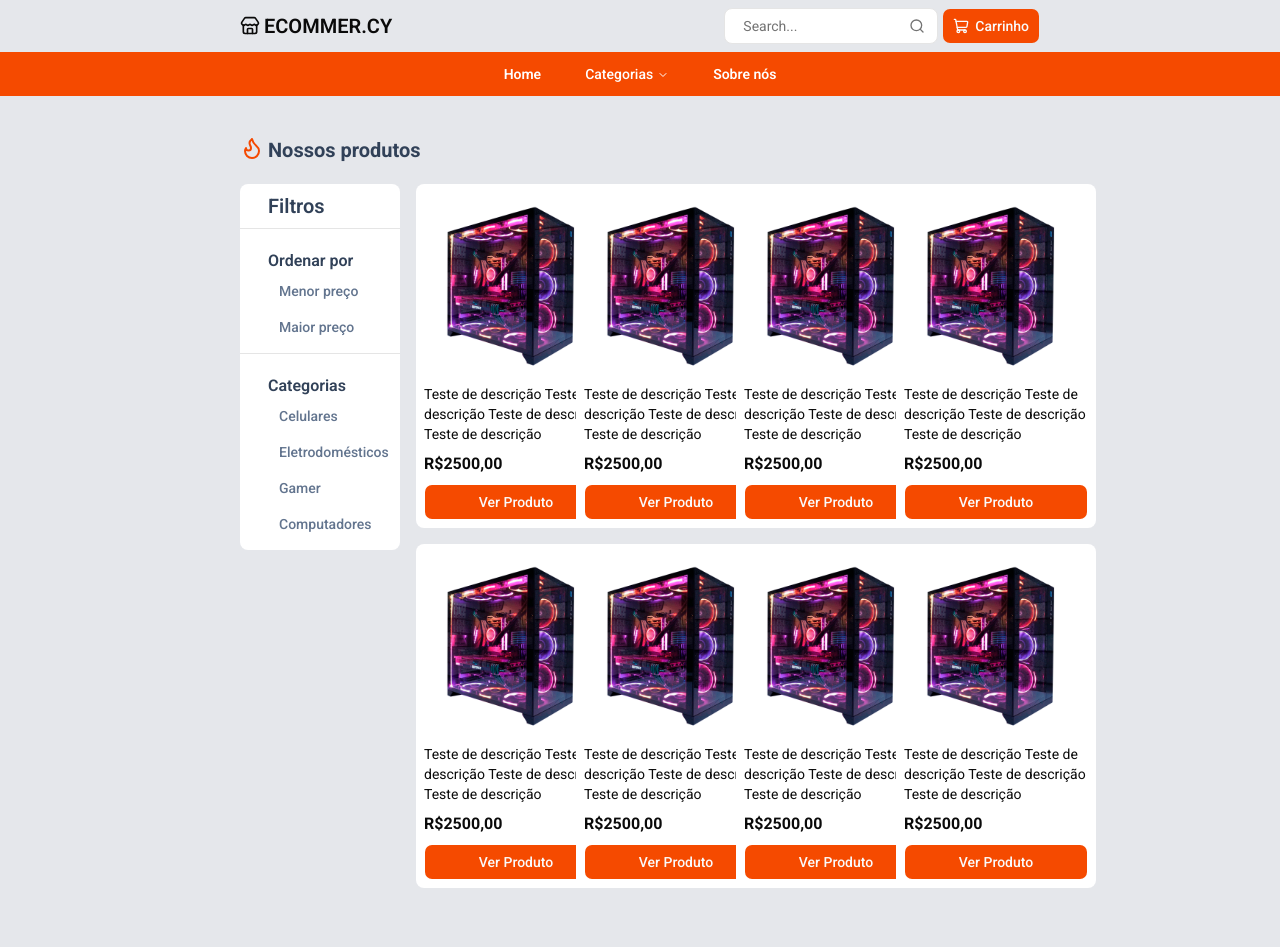
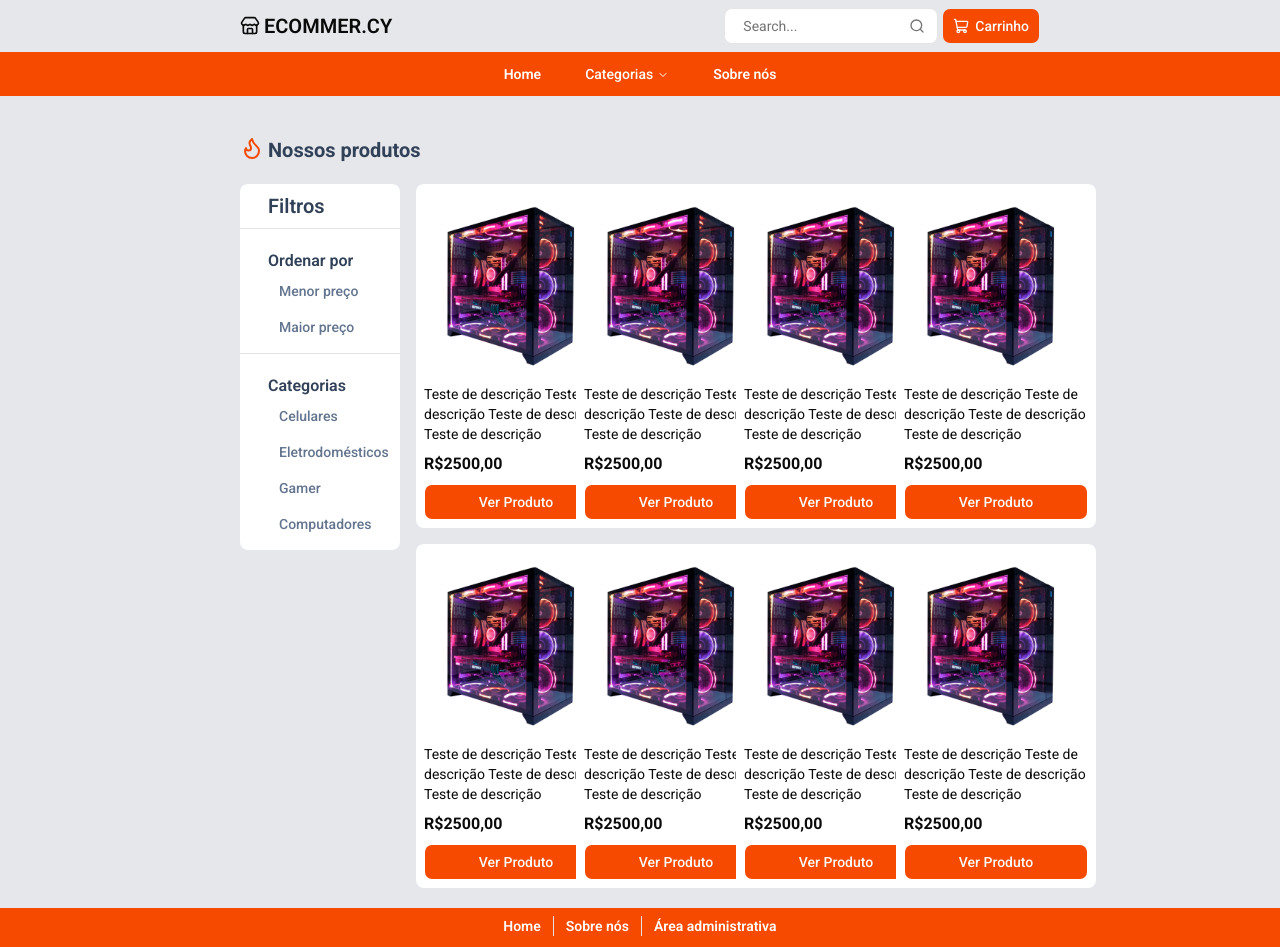
Before and after one commit to SamuelHeluany/my-ecommerce, a Next.js app: page / in a window 1280 px wide. Shown: the top 947 px of the page. Before the commit the page ends 888 px from the top, so only its background shows below. Built offline with nearby package versions, Linux system fonts and the light colour scheme.

Commit message:
feat: add  footer page

```diff
--- a/app/layout.tsx
+++ b/app/layout.tsx
@@ -1,6 +1,7 @@
 import "./globals.css";
 import { Roboto } from "next/font/google";
 import NavigationMenuBar from "@/components/navigation-menu";
+import FooterPage from "@/components/footer-page";
 
 const roboto = Roboto({ subsets: ["latin"] });
 
@@ -13,6 +14,7 @@ export default function RootLayout({ children }: LayoutProps<"/">) {
       >
         <NavigationMenuBar />
         {children}
+        <FooterPage />
       </body>
     </html>
   );
--- /dev/null
+++ b/components/footer-page.tsx
@@ -0,0 +1,52 @@
+import Link from "next/link";
+import { Separator } from "./ui/separator";
+
+const FooterPage = () => {
+  return (
+    <div className="w-full grid justify-center bg-orange-600 mt-5">
+      <span className="flex gap-3 w-90 justify-center items-center py-2">
+        <Link
+          href="/"
+          className="cursor-pointer hover:underline text-sm text-white font-semibold"
+        >
+          Home
+        </Link>
+        <Separator orientation="vertical" />
+        <Link
+          href="/"
+          className="cursor-pointer hover:underline text-sm text-white font-semibold"
+        >
+          Sobre nós
+        </Link>
+        <Separator orientation="vertical" />
+        <Link
+          href="/"
+          className="cursor-pointer hover:underline text-sm text-white font-semibold"
+        >
+          Área administrativa
+        </Link>
+      </span>
+      <span className="text-white">
+        © 2026 ecommer.cy. Todos os direitos reservados.
+      </span>
+
+      {/*
+      <span className="flex gap-3 w-90 justify-center items-center py-2">
+        <Link href="/" className="cursor-pointer hover:underline text-sm">
+          Home
+        </Link>
+        <Separator orientation="vertical" />
+        <Link href="/" className="cursor-pointer hover:underline text-sm">
+          Sobre nós
+        </Link>
+        <Separator orientation="vertical" />
+        <Link href="/" className="cursor-pointer hover:underline text-sm">
+          Área administrativa
+        </Link>
+      </span>
+      <span>© 2026 Ecommer.cy. Todos os direitos reservados.</span> */}
+    </div>
+  );
+};
+
+export default FooterPage;
```
